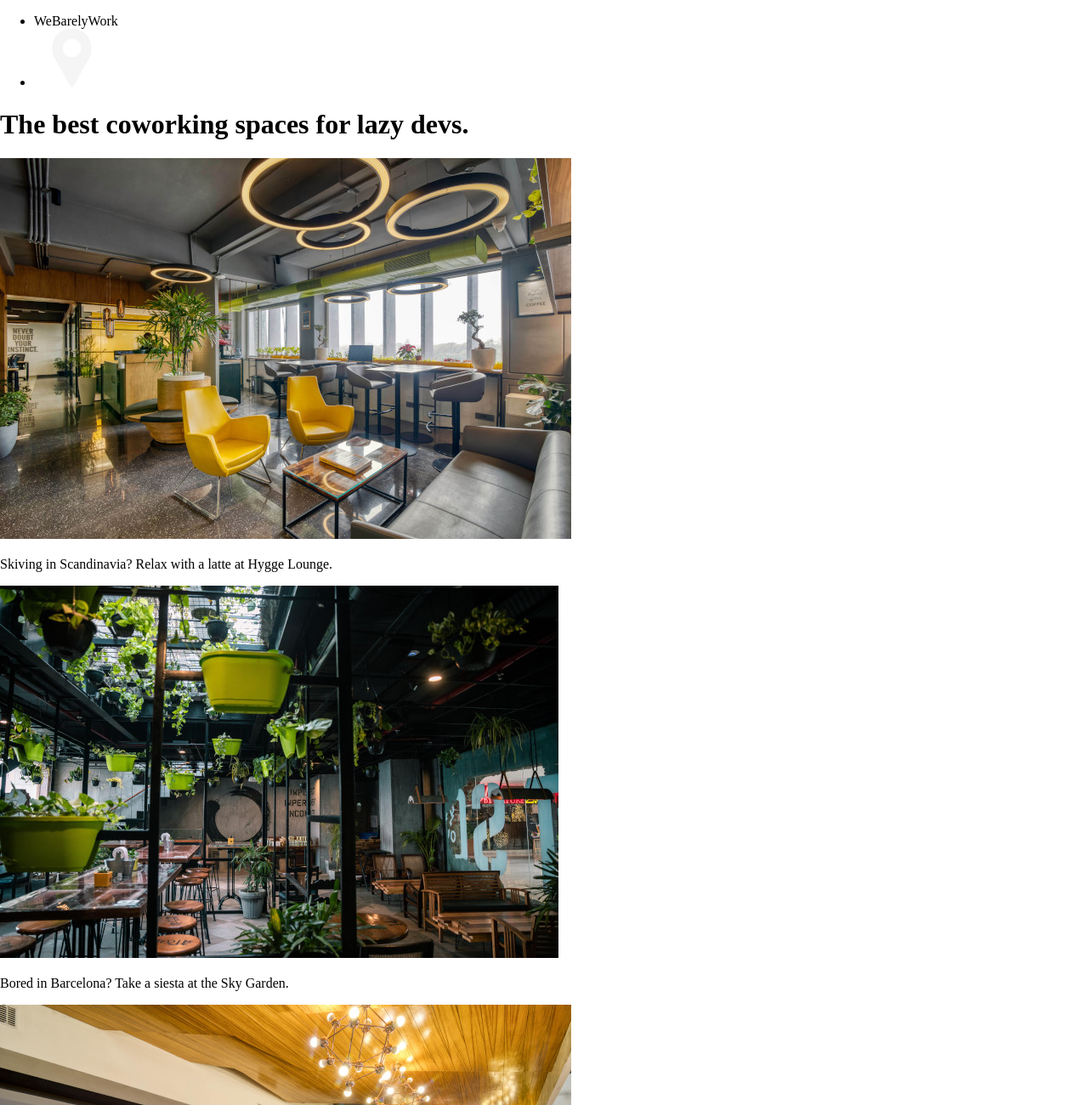
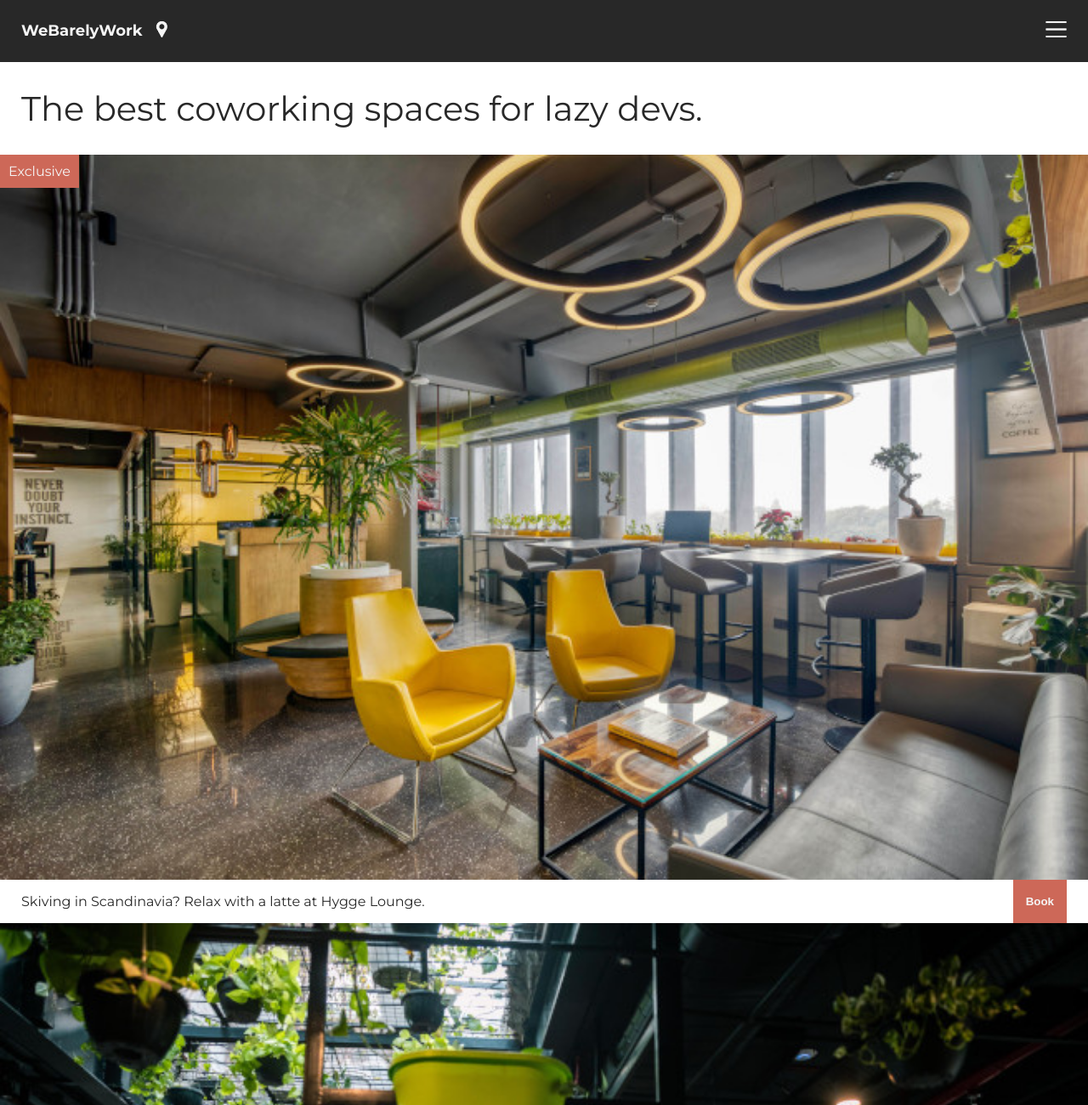
Before and after one commit to gsingh131/coworking-space-site, a website built with Vite: page index.html in a window 1280 px wide. Shown: the top 1300 px of the page at 85% size. Built offline with nearby package versions, Linux system fonts and the light colour scheme.

Commit message:
add styling and html

```diff
--- a/index.css
+++ b/index.css
@@ -1,10 +1,77 @@
 body {
     margin: 0;
     padding: 0;
+    font-family: 'Montserrat', sans-serif;
+    color: #282828;
 }
 
-/*
-Challenge:
-1. Get this layout looking like the
-   screenshots on the slide.
-*/
+header {
+    background-color: #282828;
+    color: whitesmoke;
+}
+
+.logo {
+    font-size: 18px;
+    font-weight: 700;
+}
+
+ul {
+    display: flex;
+    list-style-type: none;
+    align-items: center;
+    margin: 0;
+    padding: 25px;
+    gap: 10px
+}
+
+li {
+    cursor: pointer;
+}
+
+.icon {
+    width: 25px;
+}
+
+.align-right {
+    margin-left: auto;
+}
+
+h1 {
+    font-size: 40px;
+    font-weight: 400;
+    margin: 30px 25px;
+}
+
+.item {
+    position: relative;
+}
+
+.item-img {
+    display: block;
+    width: 100%;
+}
+
+.caption {
+    display: flex;
+    justify-content: space-between;
+    gap: 20px;
+    margin: 0 25px;
+}
+
+.img-banner {
+    position: absolute;
+    top: 0;
+    left: 0;
+    background-color: #cd6858;
+    color: whitesmoke;
+    padding: 10px;
+}
+
+button {
+    border: none;
+    background-color: #cd6858;
+    color: whitesmoke;
+    padding: 10px 15px;
+    font-weight: 700;
+    cursor: pointer;
+}
--- a/index.html
+++ b/index.html
@@ -1,6 +1,6 @@
 <!doctype html>
 <html>
-	<head><link rel="stylesheet" href="https://cdnjs.cloudflare.com/ajax/libs/normalize/8.0.1/normalize.css">
+	<head>
 		<link rel="preconnect" href="https://fonts.googleapis.com">
 		<link rel="preconnect" href="https://fonts.gstatic.com" crossorigin>
 		<link href="https://fonts.googleapis.com/css2?family=Montserrat:wght@400;700&display=swap" rel="stylesheet">
@@ -17,6 +17,9 @@
 					<li>
 						<img src="images/pin.png" class="icon" alt="location">
 					</li>
+					<li class="align-right">
+						<img src="images/burger.png" class="icon">
+					</li>
 				</ul>
 			</nav>
 		</header>
@@ -27,8 +30,12 @@
 
 			<section class="item">
 				<img src="images/hygge.jpg" class="item-img" alt="A smart coworking space">
+				<div class="img-banner">
+					Exclusive
+				</div>
 				<div class="caption">
 					<p>Skiving in Scandinavia? Relax with a latte at Hygge Lounge.</p>
+					<button>Book</button>
 				</div>
 			</section>
 
@@ -36,6 +43,7 @@
 				<img src="images/sky-garden.jpg" class="item-img" alt="A coworking space with plants">
 				<div class="caption">
 					<p>Bored in Barcelona? Take a siesta at the Sky Garden.</p>
+					<button>Book</button>
 				</div>
 			</section>
 
@@ -43,6 +51,7 @@
 				<img src="images/generator.jpg" class="item-img" alt="A comfortable coworking space">
 				<div class="caption">
 					<p>Relaxing in Rio? Take some downtime at the Generator Hub.</p>
+					<button>Book</button>
 				</div>
 			</section>
 
```
